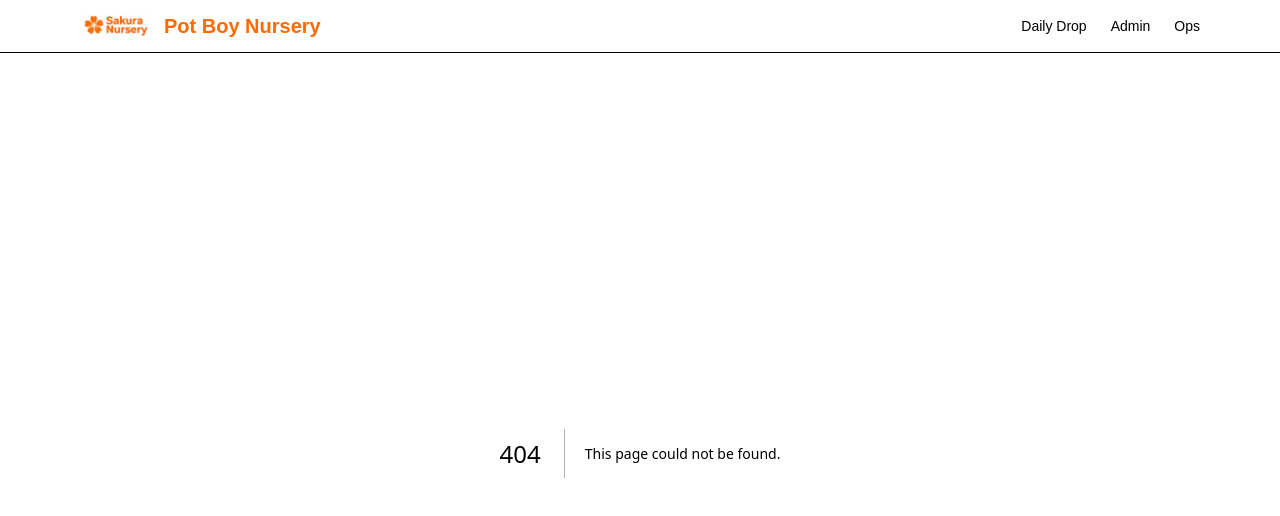
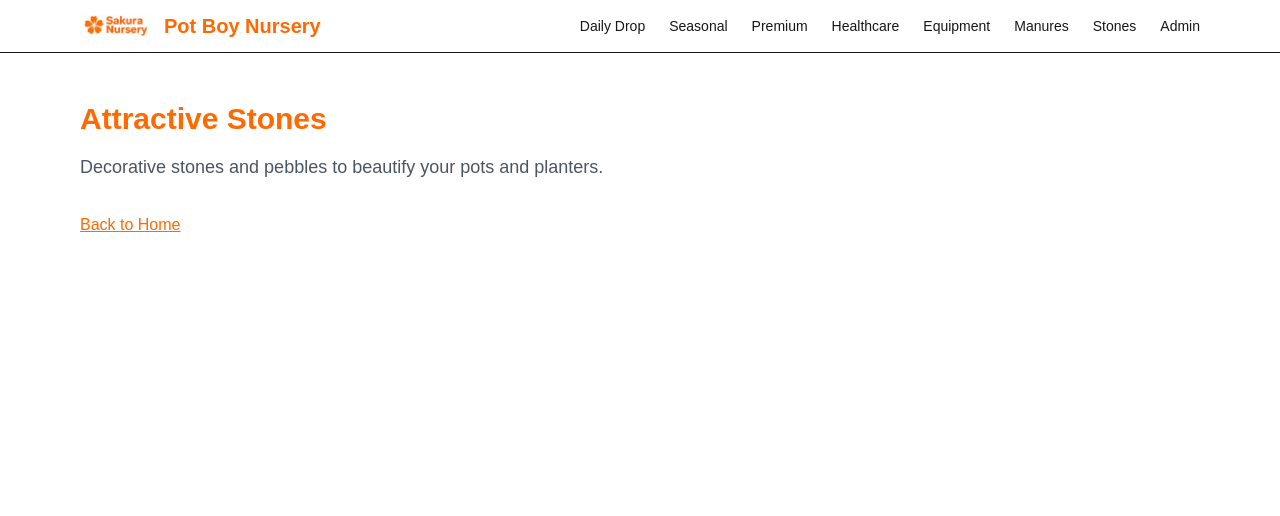
Before and after one commit to Eshwardvp/sakura-nursery-app, a Next.js app: page /attractive-stones in a window 1280 px wide. Before the commit this address had no page. Shown: the top 516 px of the page. Built offline with nearby package versions, Linux system fonts and the light colour scheme.

Commit message:
feat: add product category pages and navigation

```diff
--- /dev/null
+++ b/app/attractive-stones/page.tsx
@@ -0,0 +1,18 @@
+import Link from "next/link";
+
+export default function AttractiveStones() {
+  return (
+    <div className="mx-auto max-w-6xl px-4 py-12">
+      <h1 className="text-3xl font-bold text-orange-500">Attractive Stones</h1>
+      <p className="mt-4 text-lg text-gray-600">
+        Decorative stones and pebbles to beautify your pots and planters.
+      </p>
+
+      <div className="mt-8">
+        <Link href="/" className="text-orange-500 underline">
+          Back to Home
+        </Link>
+      </div>
+    </div>
+  );
+}
--- /dev/null
+++ b/app/healthcare-plants/page.tsx
@@ -0,0 +1,18 @@
+import Link from "next/link";
+
+export default function HealthcarePlants() {
+  return (
+    <div className="mx-auto max-w-6xl px-4 py-12">
+      <h1 className="text-3xl font-bold text-orange-500">Healthcare Plants</h1>
+      <p className="mt-4 text-lg text-gray-600">
+        Plants and supplies focused on plant health and maintenance.
+      </p>
+
+      <div className="mt-8">
+        <Link href="/" className="text-orange-500 underline">
+          Back to Home
+        </Link>
+      </div>
+    </div>
+  );
+}
--- a/app/layout.tsx
+++ b/app/layout.tsx
@@ -34,11 +34,26 @@ export default function RootLayout({
               <a href="/daily-drop" className="hover:text-orange-500">
                 Daily Drop
               </a>
+              <a href="/seasonal-plants" className="hover:text-orange-500">
+                Seasonal
+              </a>
+              <a href="/premium-plants" className="hover:text-orange-500">
+                Premium
+              </a>
+              <a href="/healthcare-plants" className="hover:text-orange-500">
+                Healthcare
+              </a>
+              <a href="/plant-equipment" className="hover:text-orange-500">
+                Equipment
+              </a>
+              <a href="/manures" className="hover:text-orange-500">
+                Manures
+              </a>
+              <a href="/attractive-stones" className="hover:text-orange-500">
+                Stones
+              </a>
               <a href="/admin" className="hover:text-orange-500">
                 Admin
-              </a>
-              <a href="/ops" className="hover:text-orange-500">
-                Ops
               </a>
             </div>
           </div>
--- /dev/null
+++ b/app/manures/page.tsx
@@ -0,0 +1,18 @@
+import Link from "next/link";
+
+export default function Manures() {
+  return (
+    <div className="mx-auto max-w-6xl px-4 py-12">
+      <h1 className="text-3xl font-bold text-orange-500">Manures & Fertilizers</h1>
+      <p className="mt-4 text-lg text-gray-600">
+        Organic and synthetic fertilizers to nourish your plants.
+      </p>
+
+      <div className="mt-8">
+        <Link href="/" className="text-orange-500 underline">
+          Back to Home
+        </Link>
+      </div>
+    </div>
+  );
+}
--- /dev/null
+++ b/app/plant-equipment/page.tsx
@@ -0,0 +1,18 @@
+import Link from "next/link";
+
+export default function PlantEquipment() {
+  return (
+    <div className="mx-auto max-w-6xl px-4 py-12">
+      <h1 className="text-3xl font-bold text-orange-500">Plant Equipment</h1>
+      <p className="mt-4 text-lg text-gray-600">
+        Tools and equipment for planting, potting, and care.
+      </p>
+
+      <div className="mt-8">
+        <Link href="/" className="text-orange-500 underline">
+          Back to Home
+        </Link>
+      </div>
+    </div>
+  );
+}
--- /dev/null
+++ b/app/premium-plants/page.tsx
@@ -0,0 +1,18 @@
+import Link from "next/link";
+
+export default function PremiumPlants() {
+  return (
+    <div className="mx-auto max-w-6xl px-4 py-12">
+      <h1 className="text-3xl font-bold text-orange-500">Premium Plants</h1>
+      <p className="mt-4 text-lg text-gray-600">
+        Hand-picked premium plants for collectors and enthusiasts.
+      </p>
+
+      <div className="mt-8">
+        <Link href="/" className="text-orange-500 underline">
+          Back to Home
+        </Link>
+      </div>
+    </div>
+  );
+}
--- /dev/null
+++ b/app/seasonal-plants/page.tsx
@@ -0,0 +1,18 @@
+import Link from "next/link";
+
+export default function SeasonalPlants() {
+  return (
+    <div className="mx-auto max-w-6xl px-4 py-12">
+      <h1 className="text-3xl font-bold text-orange-500">Seasonal Plants</h1>
+      <p className="mt-4 text-lg text-gray-600">
+        Curated seasonal plants — timely picks for your home and garden.
+      </p>
+
+      <div className="mt-8">
+        <Link href="/" className="text-orange-500 underline">
+          Back to Home
+        </Link>
+      </div>
+    </div>
+  );
+}
```
